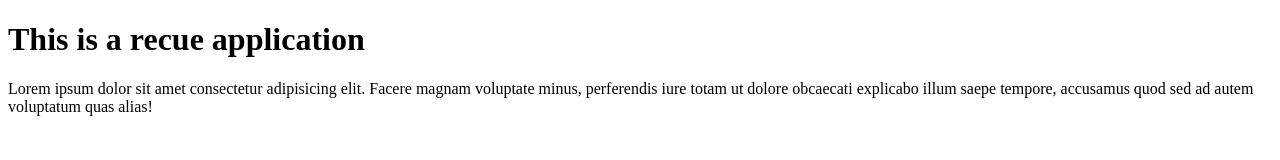
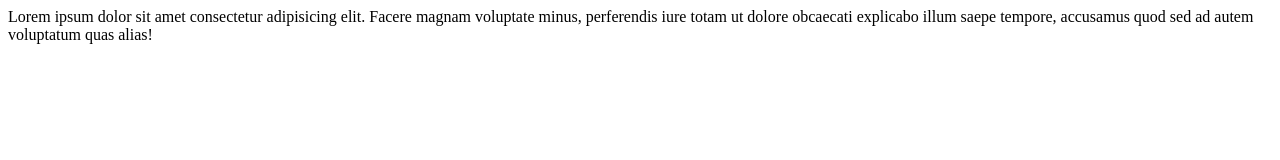
Before and after one commit to mansoornasir/rescue, a plain HTML site: page index.html in a window 1280 px wide. Drawn offline with Linux system fonts and the light colour scheme.

Commit message:
Added new lines

```diff
--- a/index.html
+++ b/index.html
@@ -8,7 +8,6 @@
     <title>Resue 1122</title>
 </head>
 <body>
-    <h1>This is a recue application</h1>
     <div class="help">Lorem ipsum dolor sit amet consectetur adipisicing elit. Facere magnam voluptate minus, perferendis iure totam ut dolore obcaecati explicabo illum saepe tempore, accusamus quod sed ad autem voluptatum quas alias!</div>
 </body>
 </html>
--- a/main.js
+++ b/main.js
@@ -1 +1,3 @@
 console.log("Testing rescue application")
+
+console.log("Added new lines.")
```
